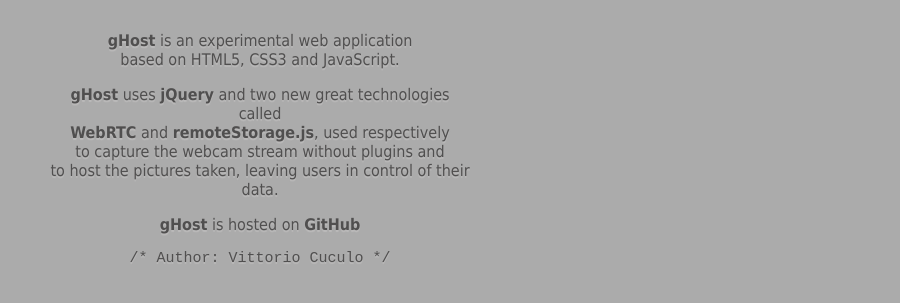
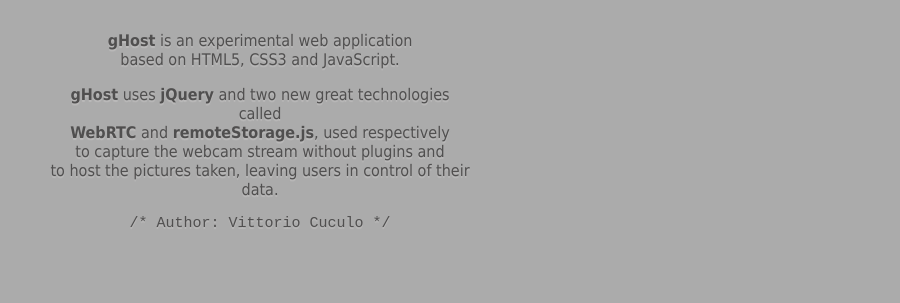
Before and after one commit to vcuculo/ghost, a plain HTML site: page index.html in a window 1280 px wide. Shown: the part 335-638 px from the top of the page, without its empty margins (380-1280 px from the left). Drawn offline with Linux system fonts and the light colour scheme.

Commit message:
Edited info section

```diff
--- a/index.html
+++ b/index.html
@@ -31,9 +31,6 @@
         <a href="http://remotestoragejs.com/" target="_blank">remoteStorage.js</a>, used respectively
         <br>to capture the webcam stream without plugins and
         <br>to host the pictures taken, leaving users in control of their data.</p>
-        <p><b>gHost</b> is hosted on
-          <a href="https://github.com/vcuculo/ghost-unhosted-webrtc" target="_blank">GitHub</a>
-        </p>
         <p style="font: 15px 'Courier New'">/* Author: Vittorio Cuculo */</p>
         <br>
         <br>
```
Lines whose indentation alone changed are shown as unchanged.
